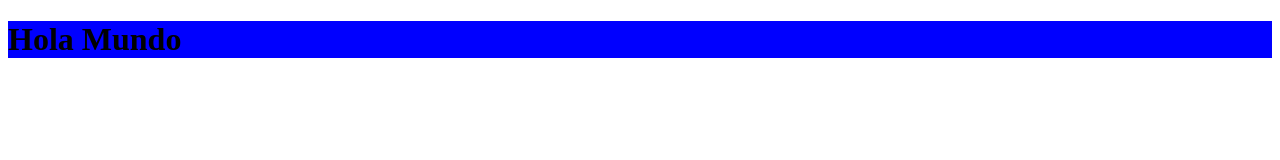
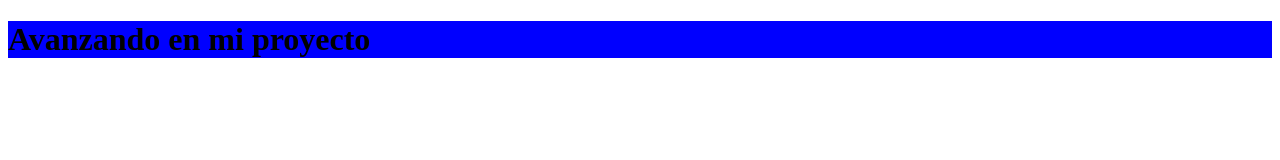
Before and after one commit to ctrlluv/Pruebaderepositorio, a plain HTML site: page index.html in a window 1280 px wide. Drawn offline with Linux system fonts and the light colour scheme.

Commit message:
cambiando el nombre del proyecto

```diff
--- a/index.html
+++ b/index.html
@@ -8,6 +8,6 @@
     <script src="./JS/script.js"></script>
 </head>
 <body>
-    <h1>Hola Mundo</h1>
+    <h1>Avanzando en mi proyecto</h1>
 </body>
 </html>
```
